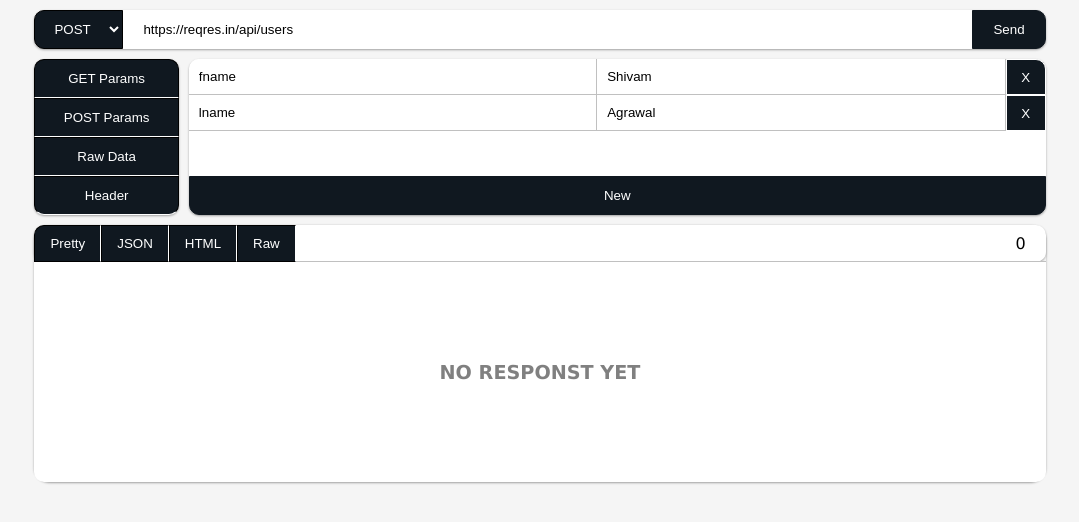
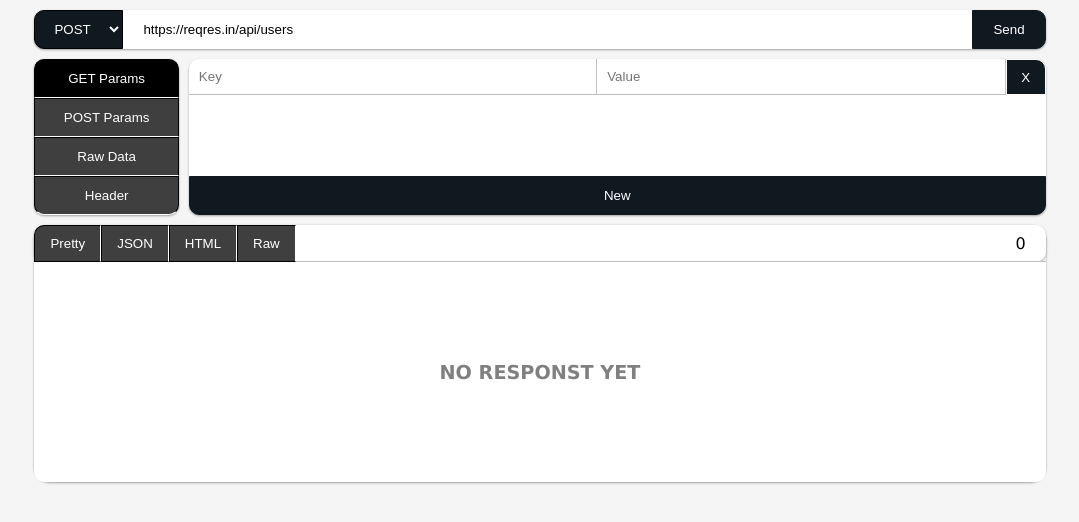
Before and after one commit to shivampip/postmanweb, a React (Create React App) app: page / in a window 1280 px wide. Shown: the top 522 px of the page, without its empty margins (100-1179 px from the left). Built offline with nearby package versions, Linux system fonts and the light colour scheme.

Commit message:
colors modified

```diff
--- a/src/components/Request.css
+++ b/src/components/Request.css
@@ -64,12 +64,20 @@
 	outline: none;
 	border: 1px solid black;
 	border-bottom: 1px solid white;
-	background-color: #101820ff;
+	background-color: #3f3f3f;
 	color: white;
+	/* border-right: 10px solid #101820ff; */
+}
+
+.tabWrapper .tabBtnActive {
+	background-color: black;
+	/* border-right: 10px solid white; */
+	/* border-left: 5px dotted white; */
 }
 
 .tabWrapper button:hover {
 	cursor: pointer;
+	background-color: black;
 }
 
 .tabWrapper .bottomBtn {
@@ -112,7 +120,7 @@
 
 .paramsWrapper .rawData textarea {
 	width: 100%;
-	height: 150px;
+	height: 120px;
 	box-sizing: border-box;
 }
 
--- a/src/components/Request.js
+++ b/src/components/Request.js
@@ -6,20 +6,11 @@ class Request extends React.Component {
 		url: "https://reqres.in/api/users",
 		requestType: "post",
 		patamTab: "param",
-		params: [
-			{ key: "fname", value: "Shivam" },
-			{ key: "lname", value: "Agrawal" }
-		],
-		forms: [
-			{ key: "name", value: "Shivam" },
-			{ key: "job", value: "Agrawal" }
-		],
-		raws: [
-			{ key: "fname", value: "r1" },
-			{ key: "lname", value: "r2" }
-		],
+		params: [{ key: "", value: "" }],
+		forms: [{ key: "", value: "" }],
+		raws: [{ key: "", value: "" }],
 		rawData: "",
-		headers: [{ key: "Authorization", value: "KEY 3434634523" }]
+		headers: [{ key: "", value: "" }]
 	};
 
 	makeRequest = () => {
@@ -353,7 +344,9 @@ class Request extends React.Component {
 				<div className="payloadWrapper">
 					<div className="tabWrapper">
 						<button
-							className="topBtn"
+							className={`topBtn ${
+								this.state.patamTab === "param" ? "tabBtnActive" : null
+							}`}
 							onClick={() => {
 								this.setState({ patamTab: "param" });
 							}}
@@ -361,6 +354,7 @@ class Request extends React.Component {
 							GET Params
 						</button>
 						<button
+							className={this.state.patamTab === "form" ? "tabBtnActive" : null}
 							onClick={() => {
 								this.setState({ patamTab: "form" });
 							}}
@@ -368,6 +362,7 @@ class Request extends React.Component {
 							POST Params
 						</button>
 						<button
+							className={this.state.patamTab === "raw" ? "tabBtnActive" : null}
 							onClick={() => {
 								this.setState({ patamTab: "raw" });
 							}}
@@ -375,7 +370,9 @@ class Request extends React.Component {
 							Raw Data
 						</button>
 						<button
-							className="bottomBtn"
+							className={`bottomBtn ${
+								this.state.patamTab === "header" ? "tabBtnActive" : null
+							}`}
 							onClick={() => {
 								this.setState({ patamTab: "header" });
 							}}
--- a/src/components/Response.css
+++ b/src/components/Response.css
@@ -23,9 +23,17 @@
 	padding: 10px 15px;
 	border: 1px solid black;
 	border-right: 1px solid white;
-	background-color: #101820ff;
+	background-color: #3f3f3f;
 	color: white;
 	outline: none;
+}
+
+.response .headerWrapper .viewBtnWrapper button:hover {
+	background-color: black;
+}
+
+.response .headerWrapper .viewBtnWrapper .viewBtnActive {
+	background-color: black;
 }
 
 .response .headerWrapper .viewBtnWrapper button:hover {
--- a/src/components/Response.js
+++ b/src/components/Response.js
@@ -21,9 +21,9 @@ class Response extends React.Component {
 	componentWillUpdate(prevProps) {
 		if (prevProps.response !== this.props.response) {
 			console.log("PPRROOPPP UpdateD");
-			this.state.resType="auto";
-			this.state.oresType="auto";
-			this.state.oresponse= this.props.response
+			this.state.resType = "auto";
+			this.state.oresType = "auto";
+			this.state.oresponse = this.props.response;
 			//this.render();
 		}
 	}
@@ -32,12 +32,12 @@ class Response extends React.Component {
 		console.log("Updating State");
 		if (this.props.response !== -1) {
 			let response = JSON.parse(this.props.response);
-			console.log("Here is the status: "+this.state.resType);
+			console.log("Here is the status: " + this.state.resType);
 			console.log(response.status);
 			this.state.statusCode = response.status;
 			this.state.oresponse = JSON.stringify(response);
-		}else{
-			this.state.statusCode= 0
+		} else {
+			this.state.statusCode = 0;
 		}
 	};
 
@@ -70,8 +70,8 @@ class Response extends React.Component {
 	};
 
 	setRespnoseType = (type = -1) => {
-		this.state.showFormatBtns= true;
-		this.state.showErrorBtn= false;
+		this.state.showFormatBtns = true;
+		this.state.showErrorBtn = false;
 		console.log("Steeing request type: " + type);
 		if (type === "auto") {
 			if (this.state.oresponse === -1) {
@@ -100,13 +100,13 @@ class Response extends React.Component {
 						this.state.response = response.data;
 						// return <ResponseRaw response={response.data} />;
 					}
-				}else{
+				} else {
 					// Error while sending respnose
 					console.log("Rendering response as UNIDENTIFIED");
 					this.state.resType = "pretty";
 					this.state.oresType = "json";
-					this.state.showFormatBtns= false;
-					this.state.showErrorBtn= true;
+					this.state.showFormatBtns = false;
+					this.state.showErrorBtn = true;
 					this.state.response = JSON.stringify(response.errData);
 				}
 			}
@@ -115,7 +115,7 @@ class Response extends React.Component {
 				this.state.resType = "no";
 			} else {
 				// this.state.resType = type;
-				this.setState({resType: type});
+				this.setState({ resType: type });
 				//this.render();
 			}
 		}
@@ -128,8 +128,8 @@ class Response extends React.Component {
 			console.log("RENDERING as " + this.state.resType);
 			return <ResponseRaw response={this.state.response} />;
 		} else if (this.state.resType === "pretty") {
-			if(this.state.oresType!=="json"){
-				this.state.resType= this.state.oresType;
+			if (this.state.oresType !== "json") {
+				this.state.resType = this.state.oresType;
 				return this.renderResponse();
 			}
 			console.log("RENDERING as " + this.state.resType);
@@ -145,29 +145,59 @@ class Response extends React.Component {
 		return <ResponseNo />;
 	};
 	render() {
-		console.log("Rendering response: "+this.state.resType);
+		console.log("Rendering response: " + this.state.resType);
 
 		this.updateState();
-		if(this.state.resType==="auto"){
+		if (this.state.resType === "auto") {
 			this.setRespnoseType("auto");
 		}
-		console.log("BEFORE RENDERNING")
+		console.log("BEFORE RENDERNING");
 		console.log(this.state.resType);
 		//console.log(this.state.response);
 		return (
 			<div className="response">
 				<div className="headerWrapper">
-					{this.state.showFormatBtns? <div className="viewBtnWrapper" >
-						<button onClick={() => this.setRespnoseType("pretty")}>
-							Pretty
-						</button>
-						<button onClick={() => this.setRespnoseType("json")}>JSON</button>
-						<button onClick={() => this.setRespnoseType("html")}>HTML</button>
-						<button onClick={() => this.setRespnoseType("raw")}>Raw</button>
-					</div>: null}
-					{this.state.showErrorBtn? <div className="viewBtnWrapper" >
-						<button onClick={() => this.setRespnoseType("raw")}>Error</button>
-					</div>: null}
+					{this.state.showFormatBtns ? (
+						<div className="viewBtnWrapper">
+							<button
+								className={
+									this.state.resType === "pretty" ? "viewBtnActive" : null
+								}
+								onClick={() => this.setRespnoseType("pretty")}
+							>
+								Pretty
+							</button>
+							<button
+								className={
+									this.state.resType === "json" ? "viewBtnActive" : null
+								}
+								onClick={() => this.setRespnoseType("json")}
+							>
+								JSON
+							</button>
+							<button
+								className={
+									this.state.resType === "html" ? "viewBtnActive" : null
+								}
+								onClick={() => this.setRespnoseType("html")}
+							>
+								HTML
+							</button>
+							<button
+								className={
+									this.state.resType === "raw" ? "viewBtnActive" : null
+								}
+								onClick={() => this.setRespnoseType("raw")}
+							>
+								Raw
+							</button>
+						</div>
+					) : null}
+					{this.state.showErrorBtn ? (
+						<div className="viewBtnWrapper">
+							<button onClick={() => this.setRespnoseType("raw")}>Error</button>
+						</div>
+					) : null}
 					<div className="statusWrapper">
 						<div>{this.state.statusCode}</div>
 					</div>
```
